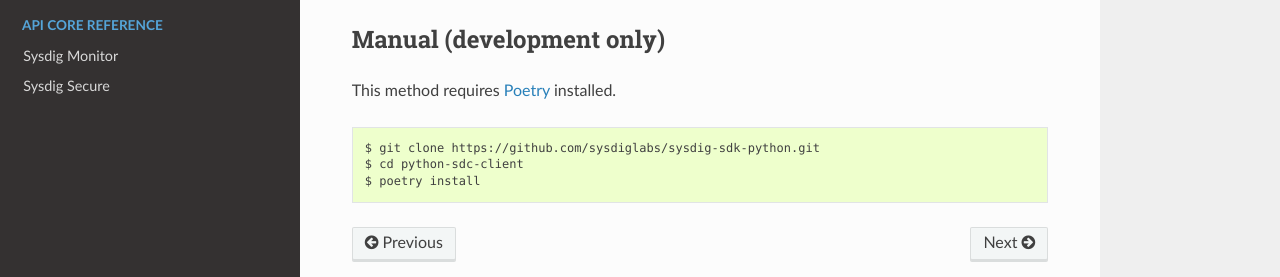
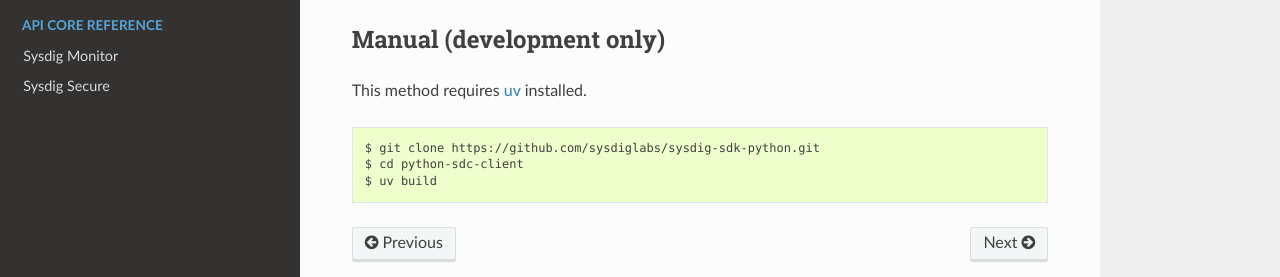
Before and after one commit to sysdiglabs/sysdig-sdk-python, a Sphinx documentation site: the page built from docs/quickstart/install.rst, in a window 1280 px wide. Shown: the part 260-537 px from the top of the page. Built offline with Sphinx 7.4.7 and the Read the Docs theme 3.1.0, drawn with Linux system fonts in a browser that asks for light colours.

Commit message:
ci: update github actions to use uv instead of poetry

```diff
--- a/docs/quickstart/install.rst
+++ b/docs/quickstart/install.rst
@@ -11,12 +11,12 @@
 Manual (development only)
 -------------------------
 
-This method requires `Poetry`_ installed.
+This method requires `uv`_ installed.
 
-.. _Poetry: https://python-poetry.org/
+.. _uv: https://docs.astral.sh/uv/
 
 ::
 
     $ git clone https://github.com/sysdiglabs/sysdig-sdk-python.git
     $ cd python-sdc-client
-    $ poetry install
+    $ uv build
```
Also changed, not shown: README.md (+2 -2 lines), .pre-commit-config.yaml, 5 other files.
